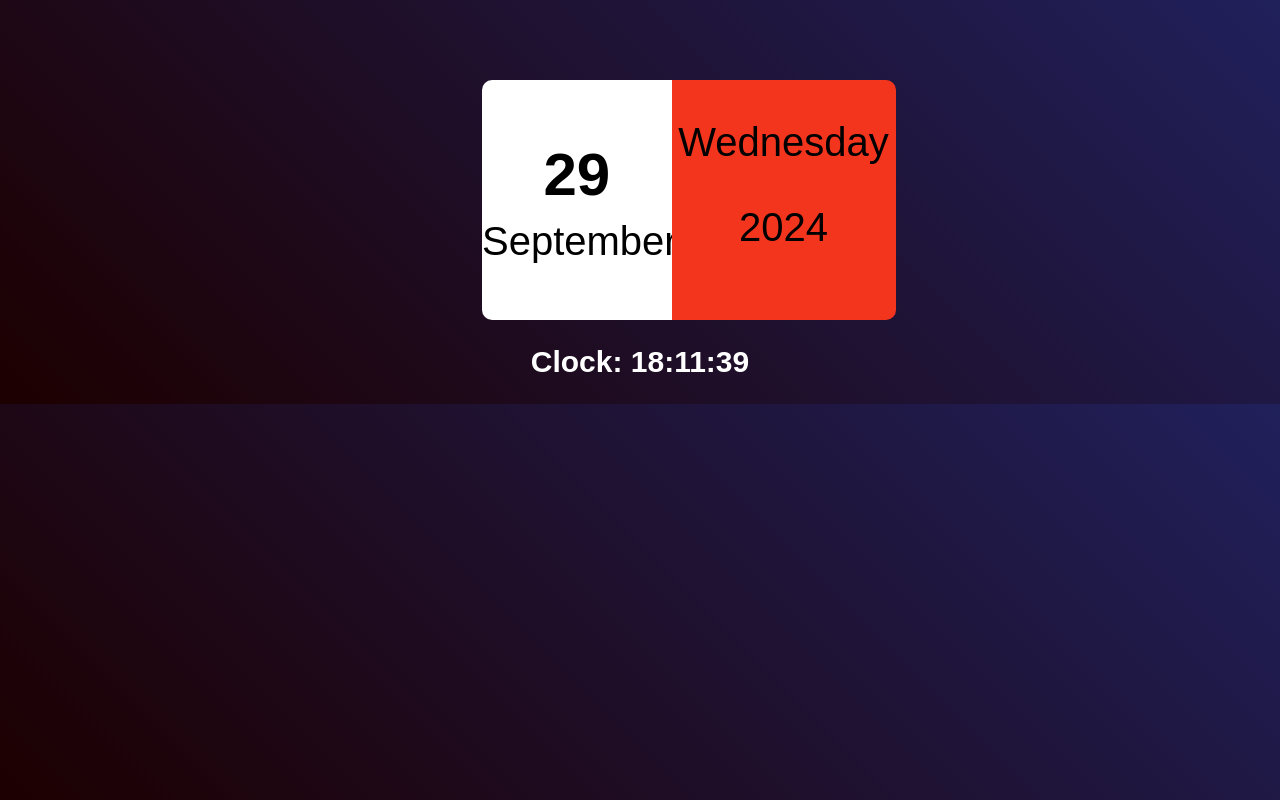
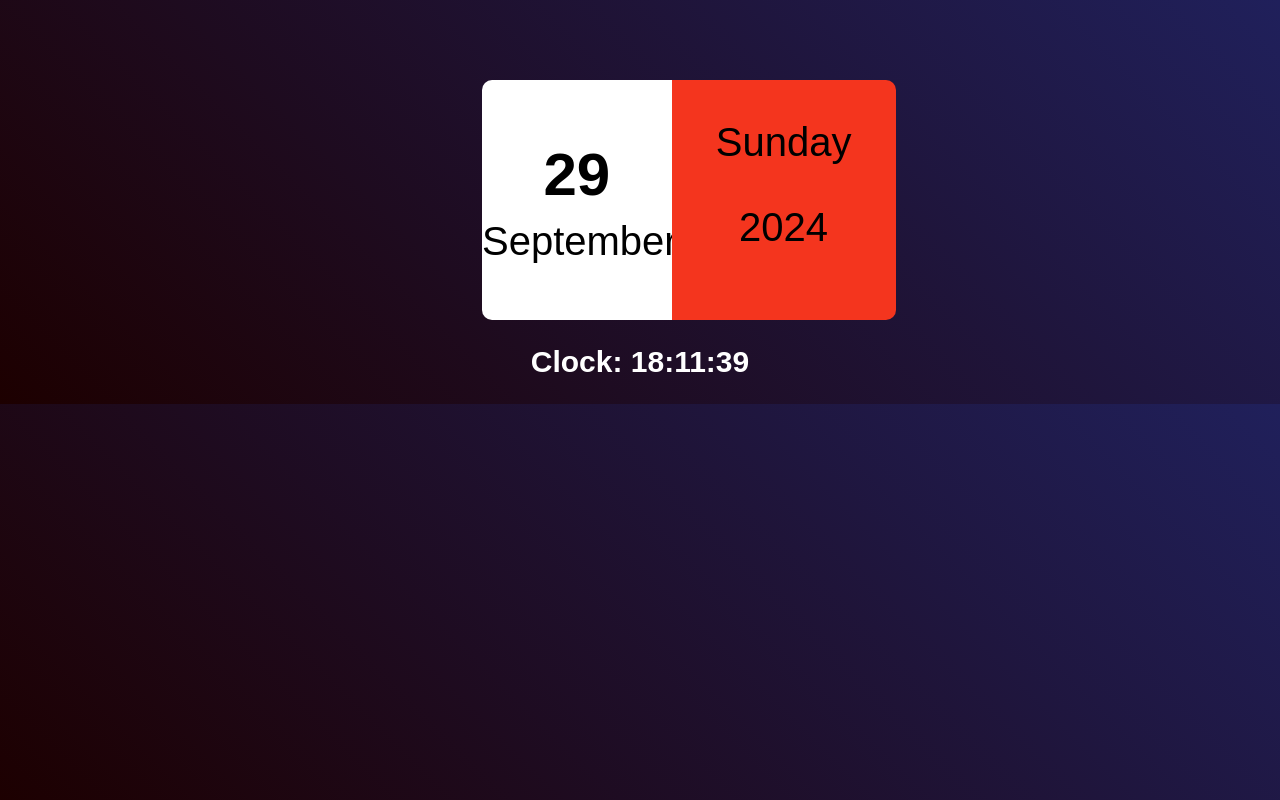
Before and after one commit to suadpllana/calendar, a React (Vite) app: page / in a window 1280 px wide. Built offline with nearby package versions, Linux system fonts and the light colour scheme.

Commit message:
first commit

```diff
--- a/src/Calendar.jsx
+++ b/src/Calendar.jsx
@@ -46,7 +46,7 @@ const Calendar = () => {
         </div>
         <div className="right">
 
-            <p id="day">Wednesday</p>
+            <p id="day">{dayOfWeek[day]}</p>
             <p id="year">{year}</p>
         </div>
     </div>
```
